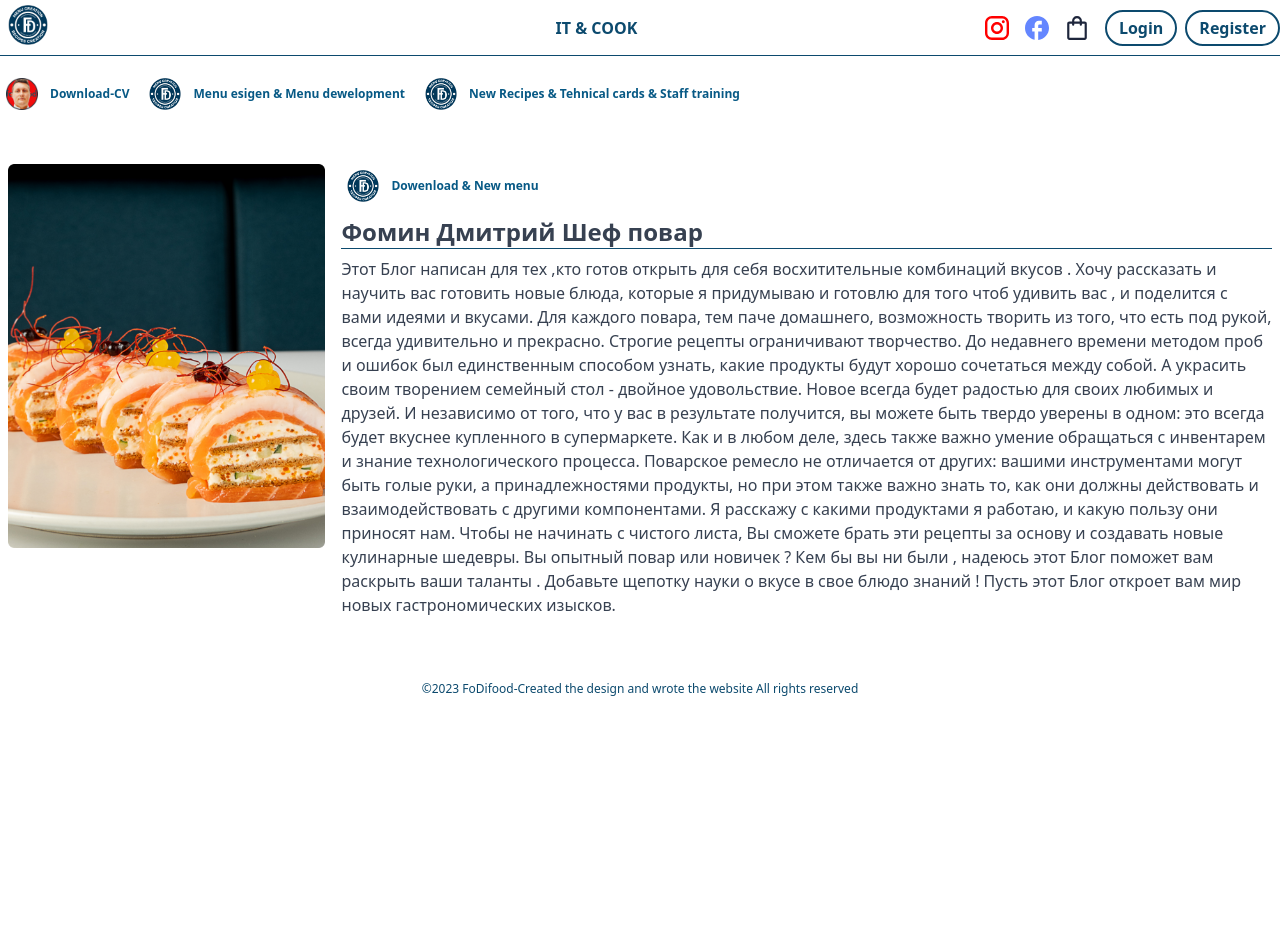
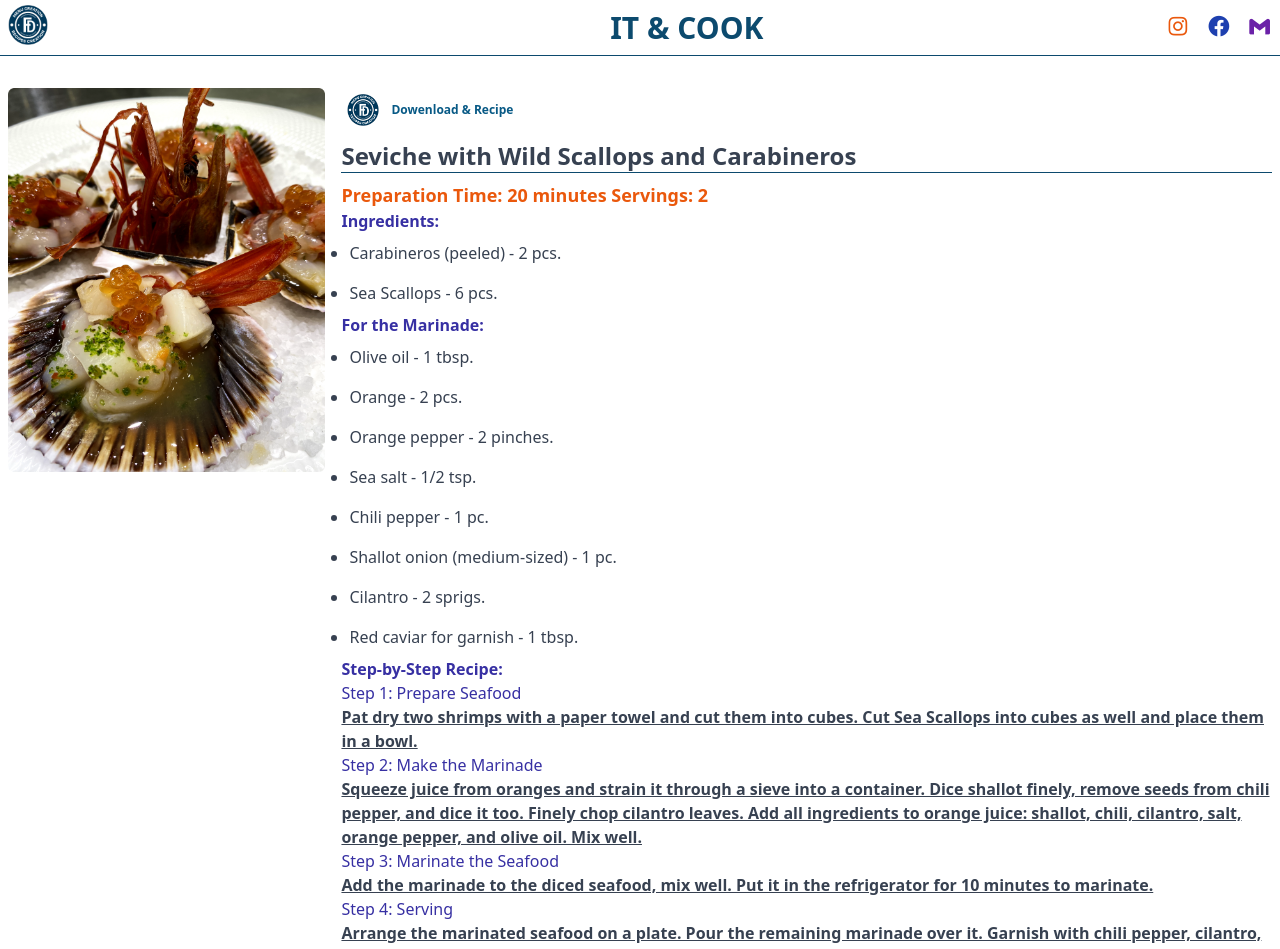
Before and after one commit to Fodi999/it-food, a Vue app: page /list in a window 1280 px wide. Shown: the top 949 px of the page. Before the commit the page ends 800 px from the top, so only its background shows below. Built offline with nearby package versions, Linux system fonts and the light colour scheme.

Commit message:
header fix

```diff
--- a/src/views/ListVue.vue
+++ b/src/views/ListVue.vue
@@ -1,5 +1,5 @@
 <script setup>
-import MainVue from '@/components/MainVue.vue';
+
 
 const downloadImage1 = () => {
   const imageUrl = '/Rectangle 33.png';
@@ -18,78 +18,127 @@ defineExpose({
 
 <template>
   <div class="bg-white max-w-screen-xl mx-auto">
-  <header class="px-0 border-b border-sky-900 flex items-center justify-between h-14">
+  <header class="flex px-0 border-b border-sky-900 items-center justify-between h-14">
         <router-link class=" text-green-600" to="/">
           <button>
             <img class="m-2 w-10 h-10 transition-transform hover:scale-150" src="/Ellipse 50.png" alt="logo" />
           </button>
         </router-link>
-        <h1 class="ml-40  uppercase font-bold text-sky-900 cursor-pointer transition-all hover:scale-150" href="#">IT & Cook</h1>
+        <h1 class="ml-40 uppercase font-bold text-sky-900 cursor-pointer text-3xl transition-all hover:scale-150" href="#">IT & Cook</h1>
         <nav class="hidden md:flex items-center">
           <ul class="text-gray-500 font-semibold inline-flex items-center">
+            <a href="https://www.instagram.com/fodifood" target="_blank" rel="noopener noreferrer">
+          <i class='cursor-pointer m-2 transition-transform hover:scale-150 bx bxl-instagram bx-sm  text-orange-600'></i>
+        </a>
           <a href="https://www.instagram.com/fodifood" target="_blank" rel="noopener noreferrer">
-            <img class="cursor-pointer m-2 w-6 h-6 transition-transform hover:scale-150" src="/Vector 3.svg" alt="">
+            <i class='cursor-pointer m-2 transition-transform hover:scale-150 bx bxl-facebook-circle bx-sm text-blue-800 '></i>
           </a>
           <a href="https://www.instagram.com/fodifood" target="_blank" rel="noopener noreferrer">
-            <img class="cursor-pointer m-2 w-6 h-6 transition-transform hover:scale-150" src="/Vector 2.svg" alt="">
+            <i class='cursor-pointer m-2 transition-transform hover:scale-150 bx bxl-gmail bx-sm  text-purple-800' ></i>
           </a>
-          <a href="https://www.instagram.com/fodifood" target="_blank" rel="noopener noreferrer">
-            <img class="cursor-pointer m-2 w-6 h-6 transition-transform hover:scale-150" src="/Vector 1.svg" alt="">
-          </a>
-
-
-
-          </ul>
-          <ul class="inline-flex items-center">
-            <li><button class="ml-2 py-1 px-3 border-2  font-bold rounded-full border-sky-900 text-sky-900 hover:text-white hover:bg-sky-900 transition-all duration-1000">Login</button></li>
-            <li><button class="ml-2 py-1 px-3 border-2  font-bold rounded-full border-sky-900 text-sky-900 hover:text-white hover:bg-sky-900 transition-all duration-1000">Register</button></li>
           </ul>
         </nav>
          </header>
-         <MainVue/>
+
         <div>
-          <div class="py-4 overflow-y-auto whitespace-nowrap">
+          <div class="py-4 sm:overflow-y-auto whitespace-nowrap">
 
 
           </div>
         </div>
-        <section class=" px-2">
-          <a class="flex mb-10" href="">
-            <img class=" h-96  object-cover mr-4" src="/Rectangle 15.png" alt="">
+        <section class="flex px-2">
+          <a class="lg:flex mb-10" href="">
+            <img class=" h-96  object-cover mr-4" src="/Rectangle 33.png" alt="">
             <div class="max-w-screen-xl mx-auto">
                 <button @click="downloadImage1" class="flex items-center space-x-1 border-1 rounded-full font-bold py-1.5 px-1.5 border-sky-800 text-sky-800 hover:text-white hover:bg-sky-900" onClick={handleDownload}>
               <img class="w-8 h-8 cursor-pointer transition-transform hover:scale-110" src="/Ellipse 50.png" alt="feis" />
-              <span class="px-2 text-xs">Dowenload & New menu</span>
+              <span class="px-2 text-xs">Dowenload & Recipe</span>
               </button>
               <div class="">
 
-                <h3 class=" mt-2 mb-2 border-b border-sky-900 text-gray-700 font-bold text-2xl"> Фомин Дмитрий Шеф повар </h3>
+                <h3 class=" mt-2 mb-2 border-b border-sky-900 text-gray-700 font-bold text-2xl">Seviche with Wild Scallops and Carabineros</h3>
 
-                <p class="text-gray-700 text-wrap mb-2">Этот Блог написан для тех ,кто готов открыть для себя восхитительные комбинаций вкусов .
-                   Хочу рассказать и  научить вас готовить новые блюда, которые я придумываю и готовлю для того чтоб удивить вас , и поделится с вами идеями и вкусами.
-                   Для каждого повара, тем паче домашнего, возможность творить из того, что есть под рукой, всегда удивительно и прекрасно.
-                   Строгие рецепты ограничивают творчество. До недавнего времени методом проб и ошибок был единственным способом узнать, какие продукты будут хорошо сочетаться между собой.
-                   А украсить своим творением семейный стол - двойное удовольствие. Новое всегда будет радостью для своих любимых и друзей.
-                   И независимо от того, что у вас в результате получится, вы можете быть твердо уверены в одном: это всегда будет вкуснее купленного в супермаркете.
-                   Как и в любом деле, здесь также важно умение обращаться с инвентарем и знание технологического процесса.
-                   Поварское ремесло не отличается от других: вашими инструментами могут быть голые руки, а принадлежностями продукты, но при этом также важно знать то, как они должны действовать и взаимодействовать с другими компонентами.
-                   Я расскажу с какими продуктами я работаю, и какую пользу они приносят нам. Чтобы не начинать с чистого листа, Вы сможете брать эти рецепты за основу и создавать новые кулинарные шедевры.
-                   Вы опытный повар или новичек ? Кем бы вы ни были , надеюсь этот Блог поможет вам раскрыть ваши таланты .
-                   Добавьте щепотку науки о вкусе в свое блюдо знаний ! Пусть этот Блог откроет вам мир новых гастрономических изысков.
-               </p>
+                <div class="text-gray-700 text-wrap sm:text-left mb-2">
 
+<p class="text-orange-600 font-bold text-lg">
+Preparation Time: 20 minutes
+Servings: 2
+</p>
+<p class="text-indigo-800 font-bold">Ingredients:</p>
+<ul class="p-2">
+  <li class="list-disc">Carabineros (peeled) - 2 pcs.</li>
+</ul>
 
+<ul class="p-2">
+  <li class="list-disc">Sea Scallops - 6 pcs.</li>
+</ul>
+<p></p>
+<p class="text-indigo-800 font-bold">
+For the Marinade:
+</p>
+<ul class="p-2">
+  <li class="list-disc">Olive oil - 1 tbsp.</li>
+</ul>
+<ul class="p-2">
+  <li class="list-disc">Orange - 2 pcs.</li>
+</ul>
+<ul class="p-2">
+  <li class="list-disc">Orange pepper - 2 pinches.</li>
+</ul>
+<ul class="p-2">
+  <li class="list-disc">Sea salt - 1/2 tsp.</li>
+</ul>
+<ul class="p-2">
+  <li class="list-disc">Chili pepper - 1 pc.</li>
+</ul>
+<ul class="p-2">
+  <li class="list-disc">Shallot onion (medium-sized) - 1 pc.</li>
+</ul>
+<ul class="p-2">
+  <li class="list-disc">Cilantro - 2 sprigs.</li>
+</ul>
+<ul class="p-2">
+  <li class="list-disc">Red caviar for garnish - 1 tbsp.</li>
+</ul>
+<p class="text-indigo-800 font-bold">Step-by-Step Recipe:</p>
+<p class="text-indigo-800">Step 1: Prepare Seafood</p>
+
+<p class=" underline font-bold">
+Pat dry two shrimps with a paper towel and cut them into cubes.
+Cut Sea Scallops into cubes as well and place them in a bowl.
+</p>
+<p class="text-indigo-800">Step 2: Make the Marinade</p>
+<p class="underline font-bold">
+Squeeze juice from oranges and strain it through a sieve into a container.
+Dice shallot finely, remove seeds from chili pepper, and dice it too.
+Finely chop cilantro leaves.
+Add all ingredients to orange juice: shallot, chili, cilantro, salt, orange pepper, and olive oil. Mix well.
+</p>
+<p class="text-indigo-800">Step 3: Marinate the Seafood</p>
+<p class="underline font-bold">
+Add the marinade to the diced seafood, mix well.
+Put it in the refrigerator for 10 minutes to marinate.
+</p>
+<p class="text-indigo-800">
+Step 4: Serving
+</p>
+<p class="underline font-bold">
+ Arrange the marinated seafood on a plate.
+Pour the remaining marinade over it.
+Garnish with chili pepper, cilantro, and add red caviar.
+
+</p>
+<p class=" text-center font-bold text-orange-600 ">
+Serve and enjoy!
+This dish will be a delightful treat for you and your loved ones.
+Bon appétit!
+</p>
+            </div>
               </div>
 
             </div>
           </a>
         </section>
-
-
-
-
-
-
       </div>
       <p class=" mt-14 flex items-center justify-center text-xs  text-sky-900">&copy;2023 FoDifood-Created the design and wrote the website All rights reserved</p>
    </template>
```
Also changed, not shown: src/components/CartVue.vue (+22 -22 lines).
